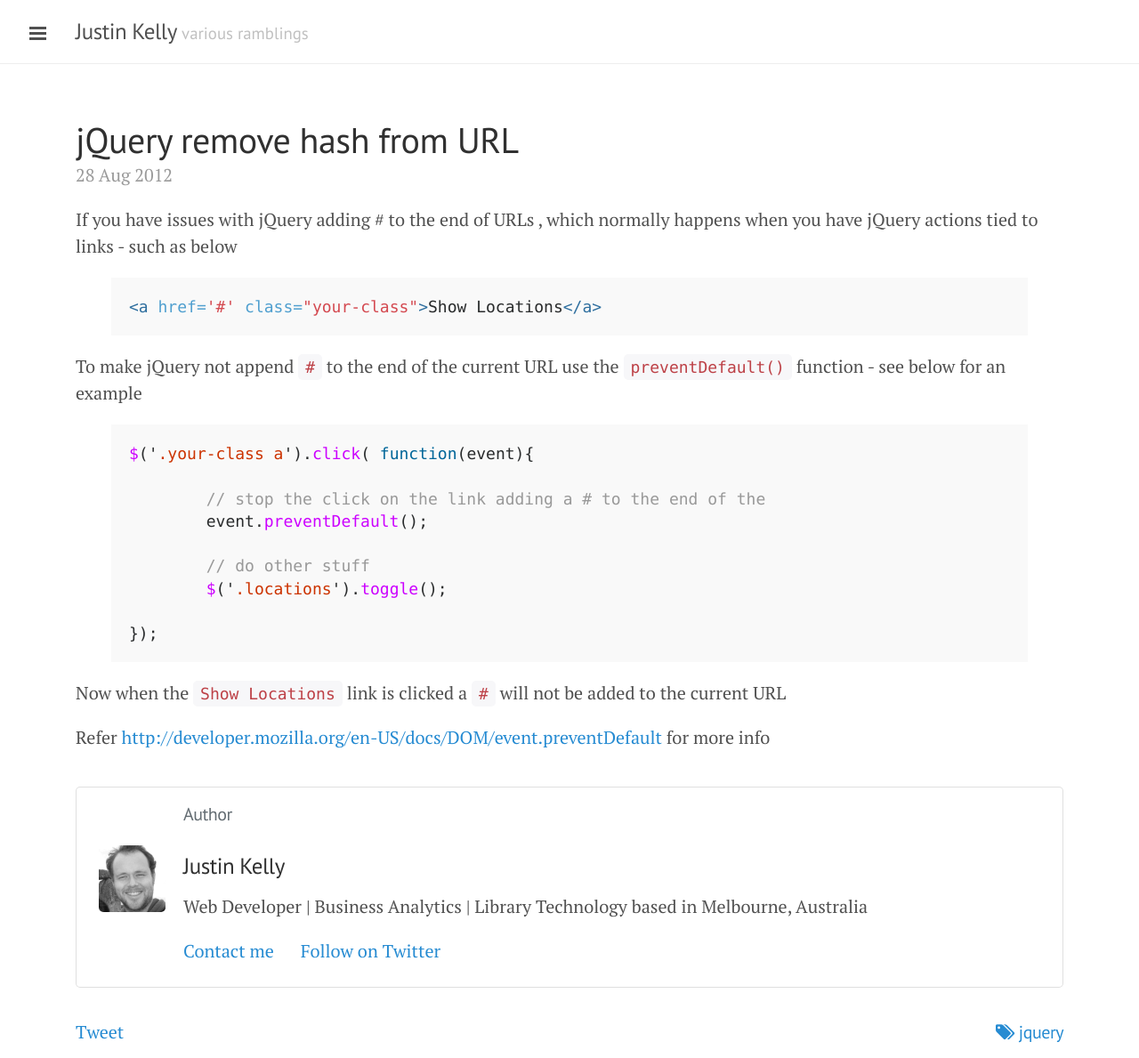
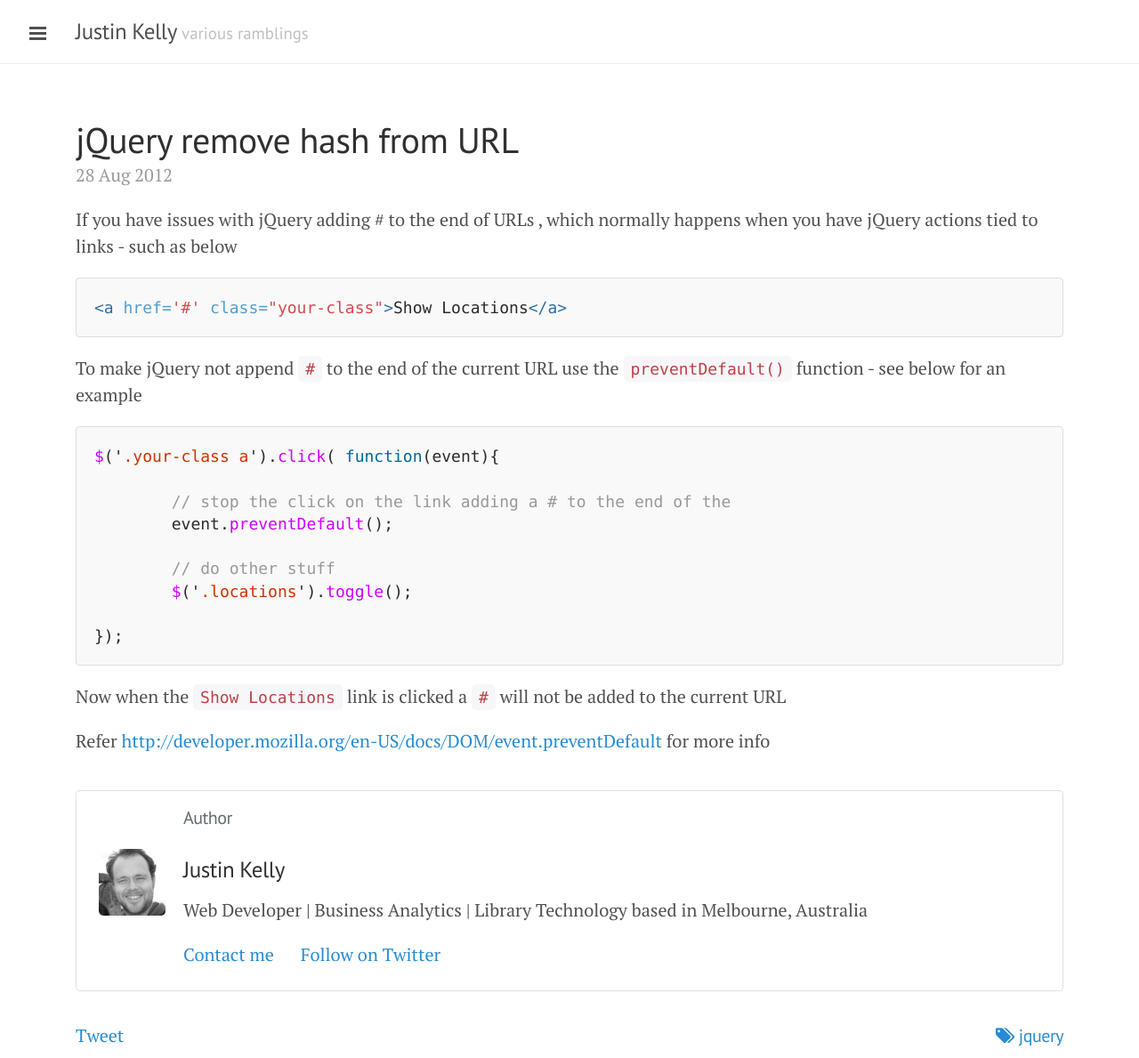
Before and after one commit to justinkelly/justinkelly.github.io, a Jekyll site: the page built from _posts/2012-08-28-jquery-remove-hash-from-url.markdown, in a window 1280 px wide. Shown: the whole page at 89% size. Built offline with Jekyll 4.4.1, drawn with Linux system fonts in a browser that asks for light colours; nearby versions of some CDN libraries; comment, search, counter and statistics services are not loaded.

Commit message:
Updated 2012-08-28-jquery-remove-hash-from-url.markdown

````diff
--- a/_posts/2012-08-28-jquery-remove-hash-from-url.markdown
+++ b/_posts/2012-08-28-jquery-remove-hash-from-url.markdown
@@ -1,20 +1,21 @@
 ---
 layout: post
-title: "jQuery remove hash from URL"
-date: 2012-08-28 01:34
+title: jQuery remove hash from URL
+date: '2012-08-28 01:34'
 comments: true
 tags: jquery
+published: true
 ---
 If you have issues with jQuery adding # to the end of URLs , which normally happens
 when you have jQuery actions tied to links - such as below
 
-{% highlight html %}
+``` html
 <a href='#' class="your-class">Show Locations</a>
-{% endhighlight %}
+```
 
 To make jQuery not append `#` to the end of the current URL use the `preventDefault()` function - see below for an example
 
-{% highlight javascript %}
+``` javascript
 $('.your-class a').click( function(event){
 
         // stop the click on the link adding a # to the end of the
@@ -24,7 +25,8 @@ $('.your-class a').click( function(event){
         $('.locations').toggle();
 
 });
-{% endhighlight %}
+```
+
 Now when the `Show Locations` link is clicked a `#` will not be added to the current URL
 
 Refer [http://developer.mozilla.org/en-US/docs/DOM/event.preventDefault](developer.mozilla.org/en-US/docs/DOM/event.preventDefault) for more info
````
